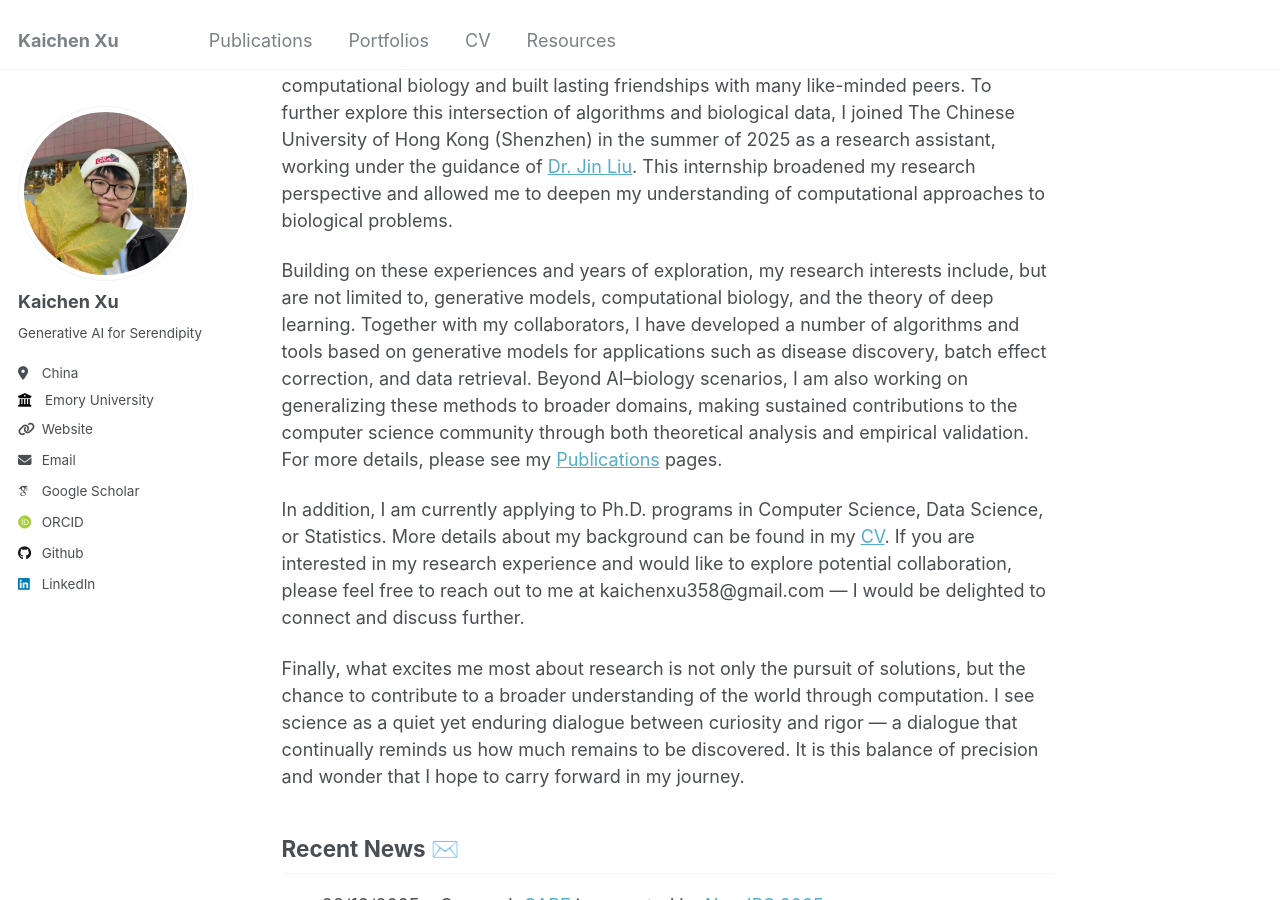
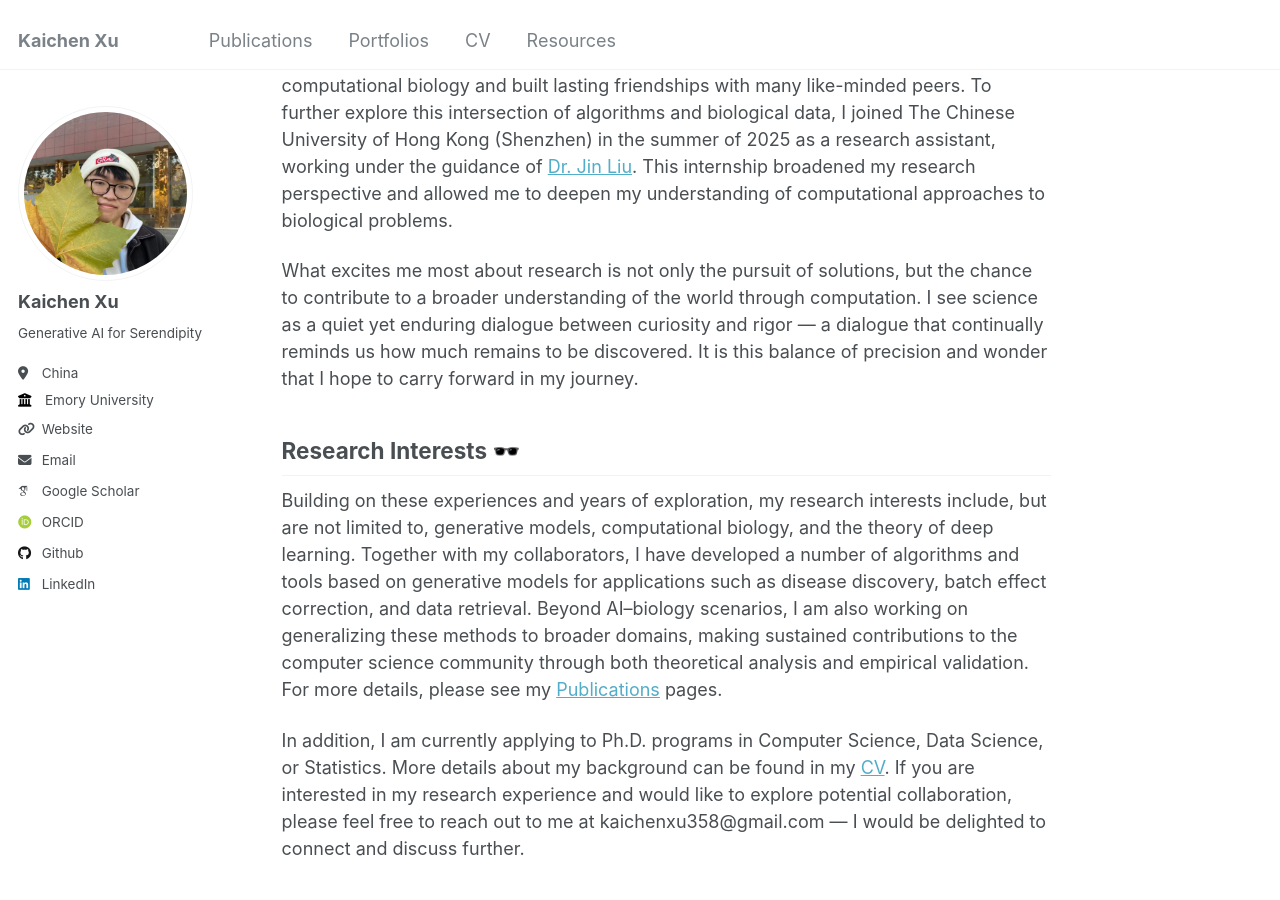
Before and after one commit to Catchxu/Catchxu.github.io, a Jekyll site: the page built from _pages/about.md, in a window 1280 px wide and 900 px high, scrolled down 289 px. Built offline with Jekyll 4.4.1, drawn with Linux system fonts in a browser that asks for light colours; some web fonts are replaced.

Commit message:
Update about me

```diff
--- a/_pages/about.md
+++ b/_pages/about.md
@@ -11,11 +11,17 @@ Greetings, welcome to my page!
 
 I am Kaichen Xu, currently a graduate student in Computer Science at Emory University. Before joining Emory, I spent four unforgettable years at Zhongnan University of Economics and Law (ZUEL), where I earned my bachelor’s degree and developed a strong passion for research. During my undergraduate studies, I had the privilege of working under the mentorship of [Dr. Xiaobo Sun](https://scholar.google.com/citations?user=l56IWfgAAAAJ&hl=en) from the School of Statistics and Mathematics, ZUEL. It was also at ZUEL that I discovered my deep interest in the interdisciplinary field of computational biology and built lasting friendships with many like-minded peers. To further explore this intersection of algorithms and biological data, I joined The Chinese University of Hong Kong (Shenzhen) in the summer of 2025 as a research assistant, working under the guidance of [Dr. Jin Liu](https://sites.google.com/view/liujinlab/home). This internship broadened my research perspective and allowed me to deepen my understanding of computational approaches to biological problems.
 
+What excites me most about research is not only the pursuit of solutions, but the chance to contribute to a broader understanding of the world through computation. I see science as a quiet yet enduring dialogue between curiosity and rigor --- a dialogue that continually reminds us how much remains to be discovered. It is this balance of precision and wonder that I hope to carry forward in my journey.
+
+
+
+
+## Research Interests 🕶️
 Building on these experiences and years of exploration, my research interests include, but are not limited to, generative models, computational biology, and the theory of deep learning. Together with my collaborators, I have developed a number of algorithms and tools based on generative models for applications such as disease discovery, batch effect correction, and data retrieval. Beyond AI–biology scenarios, I am also working on generalizing these methods to broader domains, making sustained contributions to the computer science community through both theoretical analysis and empirical validation. For more details, please see my [Publications](./publications.md) pages.
 
 In addition, I am currently applying to Ph.D. programs in Computer Science, Data Science, or Statistics. More details about my background can be found in my [CV](./cv.html). If you are interested in my research experience and would like to explore potential collaboration, please feel free to reach out to me at kaichenxu358@gmail.com --- I would be delighted to connect and discuss further.
 
-Finally, what excites me most about research is not only the pursuit of solutions, but the chance to contribute to a broader understanding of the world through computation. I see science as a quiet yet enduring dialogue between curiosity and rigor --- a dialogue that continually reminds us how much remains to be discovered. It is this balance of precision and wonder that I hope to carry forward in my journey.
+
 
 
 ## Recent News ✉️
```
Also changed, not shown: _pages/publications.md (+3 -1 lines).
